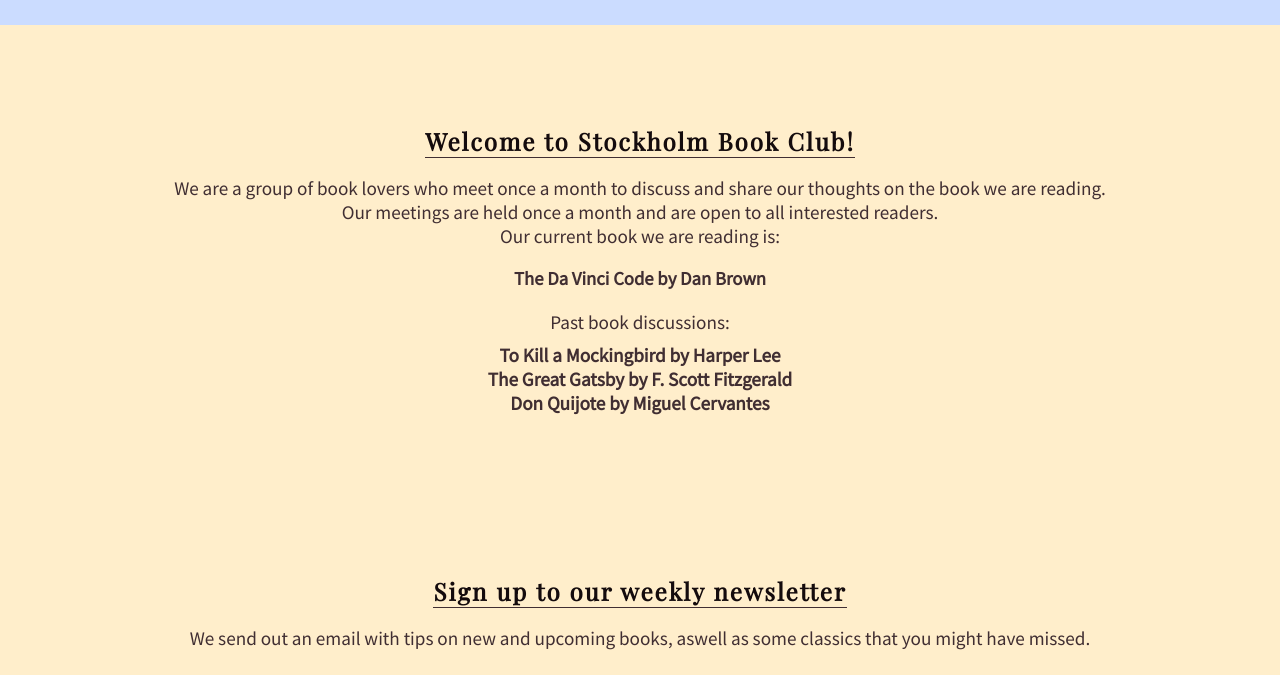
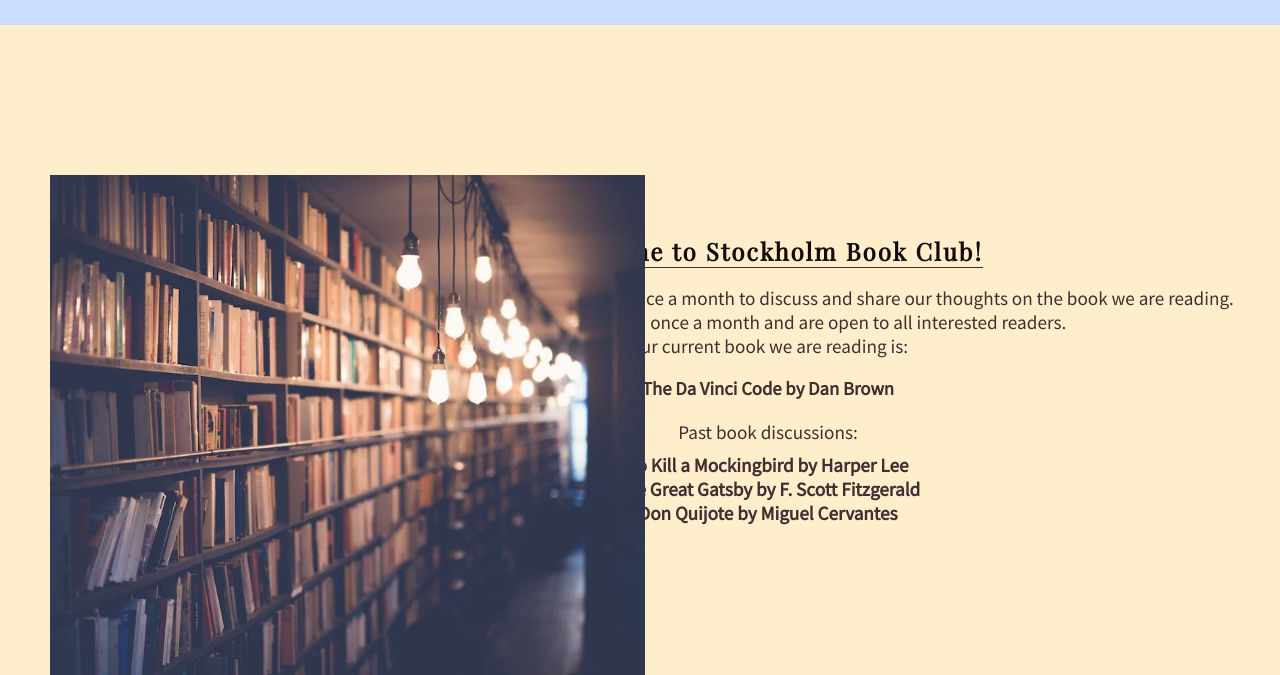
Before and after one commit to AntonLundd/portfolio-project-1, a plain HTML site: page index.html in a window 1280 px wide. Shown: the part 125-800 px from the top of the page. Drawn offline with nearby package versions, Linux system fonts and the light colour scheme.

Commit message:
Add image and styling

```diff
--- a/assets/css/style.css
+++ b/assets/css/style.css
@@ -24,6 +24,12 @@ h1, h2 {
 h2 {
     border-bottom: #402E32 1px solid;
     display: inline;
+}
+
+img {
+    height: 550px;
+    left: 50px;
+    position: relative;
 }
 
 /* Logo */
@@ -74,12 +80,13 @@ h2 {
 
 #about {
     height: 200px;
-    margin-bottom: 200px;
+    margin: 0 auto;
     padding-top: 100px;
-    width: 100%;
+    width: 80%;
     text-align: center;
     position: relative;
-    top: 150px;
+    float: right;
+    top: 260px;
 }
 
 #list-center {
--- a/index.html
+++ b/index.html
@@ -45,6 +45,7 @@
             <li>Don Quijote by Miguel Cervantes</li>
         </ul>
     </section>
+    <img src="../assets/images/bookshelfs.webp" alt="A picture of several bookshelfs with books in them">
 
     <!-- Sign Up -->
     <section>
```
